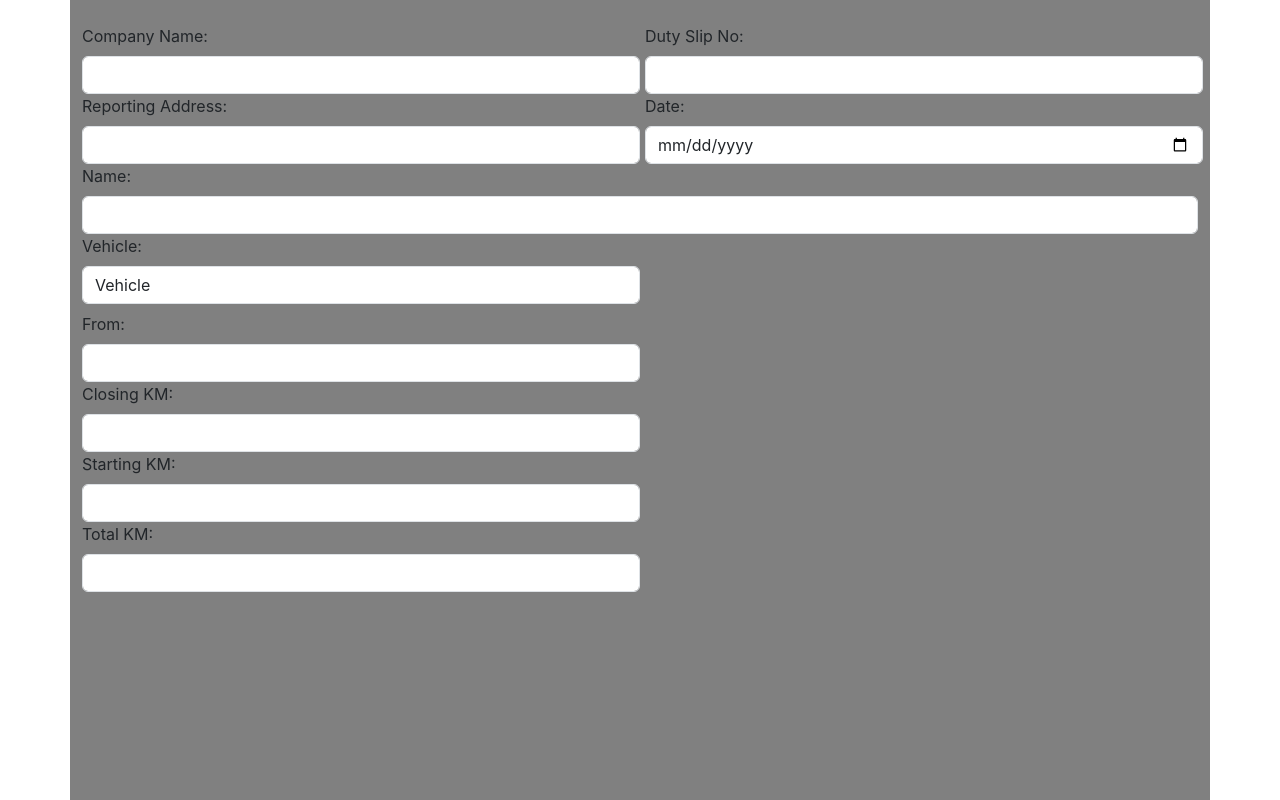
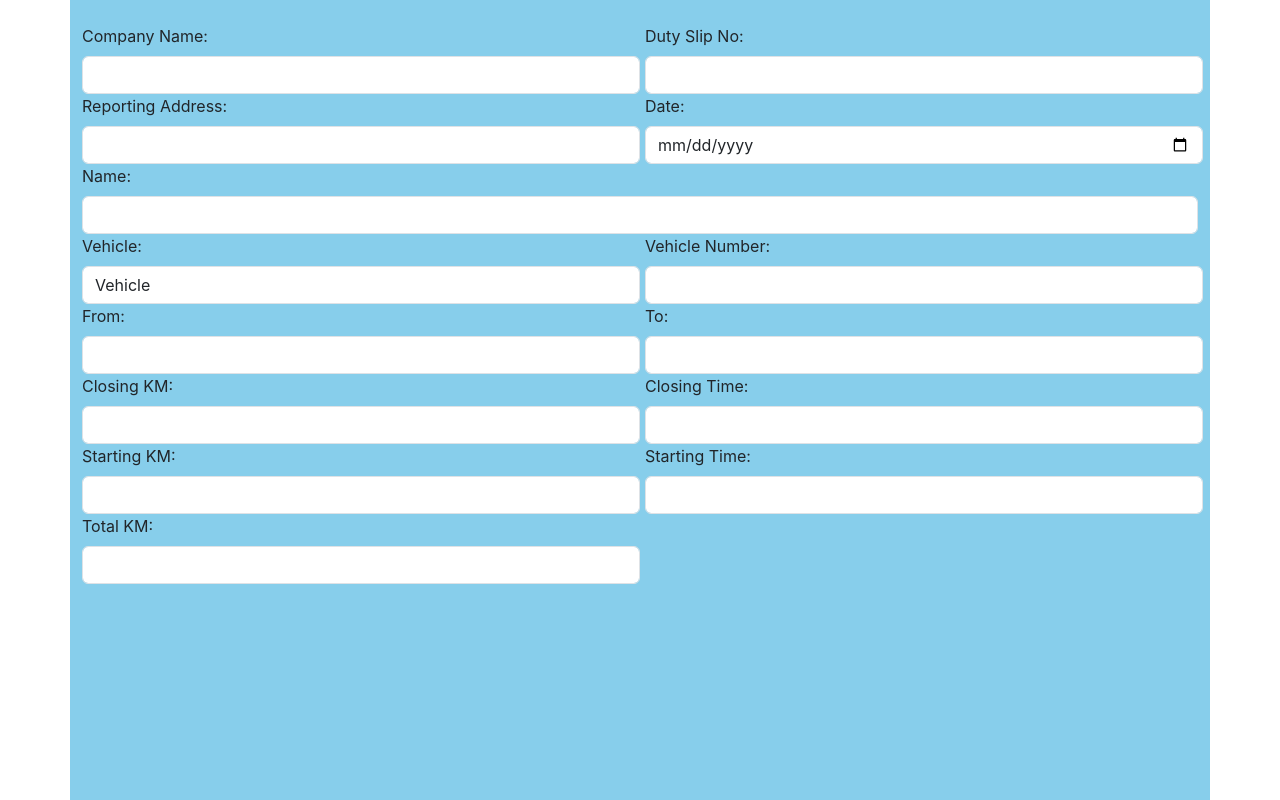
Before and after one commit to kalyani-coder/Car-Booking-Webapp, a React (Create React App) app: page /updateduty in a window 1280 px wide. Built offline with nearby package versions, Linux system fonts and the light colour scheme.

Commit message:
changes in updateduty

```diff
--- a/src/Components/LogIn.css
+++ b/src/Components/LogIn.css
@@ -1,5 +1,5 @@
 .container{
-    background-color: grey;
+    background-color:skyblue;
      /* margin-top: 50px !important; */
      height: 100vh;
      justify-content: center;
--- a/src/Components/UpdateDuty.js
+++ b/src/Components/UpdateDuty.js
@@ -15,7 +15,7 @@ const UpdateDuty = () => {
     closingkm:'',
     closingtime:'',
     startingkm:'',
-    reportingkm:'',
+    startingtime:'',
     totalkm: '',
     totalhours: '',
     title:'',
@@ -59,15 +59,15 @@ const [formData, setFormData] = useState(initialFormData);
   <input className="form-control" type="date" id="reportingaddress" name="date" onChange={handleChange} value={formData.date}/>
   </div>
   </div>
-  <div className="  grid-gap-2  col-12">
+  <div className="grid-gap-2  col-12">
   <label htmlFor="name" className="form-label">Name:</label>
   <input className="form-control" type="text" id="name" name="name" onChange={handleChange}value={formData.name}/>
   </div>
 
   <div className="form">
-  <div className=" mb-2 grid-gap-2  col-6">
+  <div className="grid-gap-2  col-6">
   <label htmlFor="vehicle" className="form-label">Vehicle:</label>
-        <select className="form-control mb-2" name="vehicle" id="vehicle" onChange={handleChange} value={formData.vehicle} >
+        <select className="form-control " name="vehicle" id="vehicle" onChange={handleChange} value={formData.vehicle} >
           <option value="">Vehicle</option>
           <option value="Sedan Car">Sedan Car</option>
           <option value="Mini Car">Mini Car</option>
@@ -85,8 +85,18 @@ const [formData, setFormData] = useState(initialFormData);
         <label htmlFor="totalkm" className="form-label">Total KM:</label>
         <input className="form-control" type="text" id="totalkm" name="totalkm" onChange={handleChange}value={formData.totalkm}/>
         </div>
+        <div className="grid-gap-2  col-6">
+    <label htmlFor="vehiclenumber" className="form-label">Vehicle Number:</label>
+  <input className="form-control" type="text" id="vehiclenumber" name="vehiclenumber" onChange={handleChange} value={formData.vehiclenumber}/>
+  <label htmlFor="to" className="form-label">To:</label>
+  <input className="form-control" type="text" id="to" name="to" onChange={handleChange} value={formData.to}/>
+  <label htmlFor="closingtime" className="form-label">Closing Time:</label>
+  <input className="form-control" type="text" id="closingtime" name="closingtimer" onChange={handleChange} value={formData.closingtime}/>
+  <label htmlFor="startingtime" className="form-label">Starting Time:</label>
+  <input className="form-control" type="text" id="startingtime" name="startingtime" onChange={handleChange} value={formData.startingtime}/>
+  </div>
         </div>
-         </div>
+       </div>
   )
 }
 export default UpdateDuty;
```
